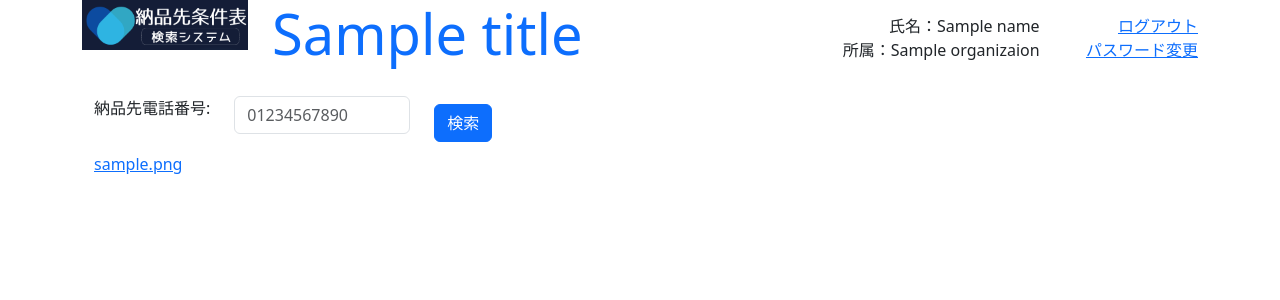
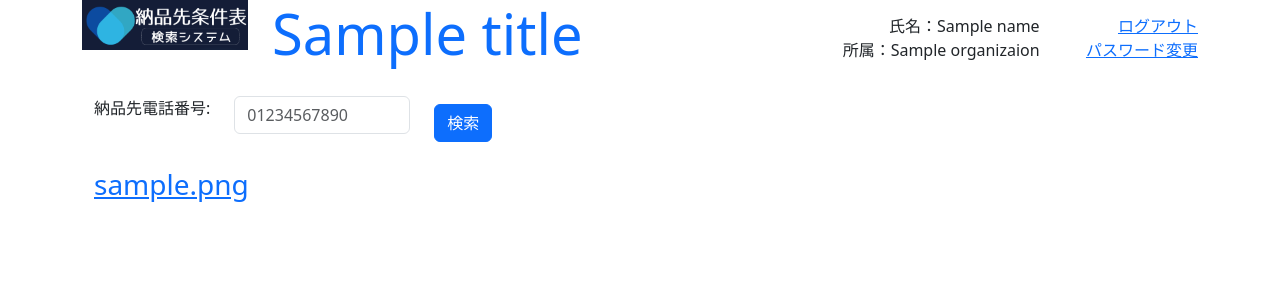
Before and after one commit to il-piccola/GreenLine, a Django app: template GreenLine/templates/main.html in a window 1280 px wide. Shown: the top 300 px of the page. Run offline with Django 4.2, Linux system fonts and the light colour scheme; tables that the repository leaves empty hold one stand-in row (values such as "Sample post"); the template is opened without the code that fills it: values that come from a table or form of the project are taken from there, most other values are stand-ins (such as "Sample title", 1, 10 or a date in 2020).

Commit message:
20230325_01

```diff
--- a/GreenLine/templates/main.html
+++ b/GreenLine/templates/main.html
@@ -39,7 +39,7 @@
         <!-- <div class="row" style="height: 5%; padding-bottom: 10px;"> -->
             <div class="row">
                 {% for f in files %}
-                <div class="col-12"><a href="{{ f.file.url }}" target="_blank" rel="noopener noreferrer">{{ f.file.name }}</a></div>
+                <div class="col-12 h3 pt-3"><a href="{{ f.file.url }}" target="_blank" rel="noopener noreferrer">{{ f.file.name }}</a></div>
                 {% endfor %}
             </div>
         <!-- </div> -->
```
